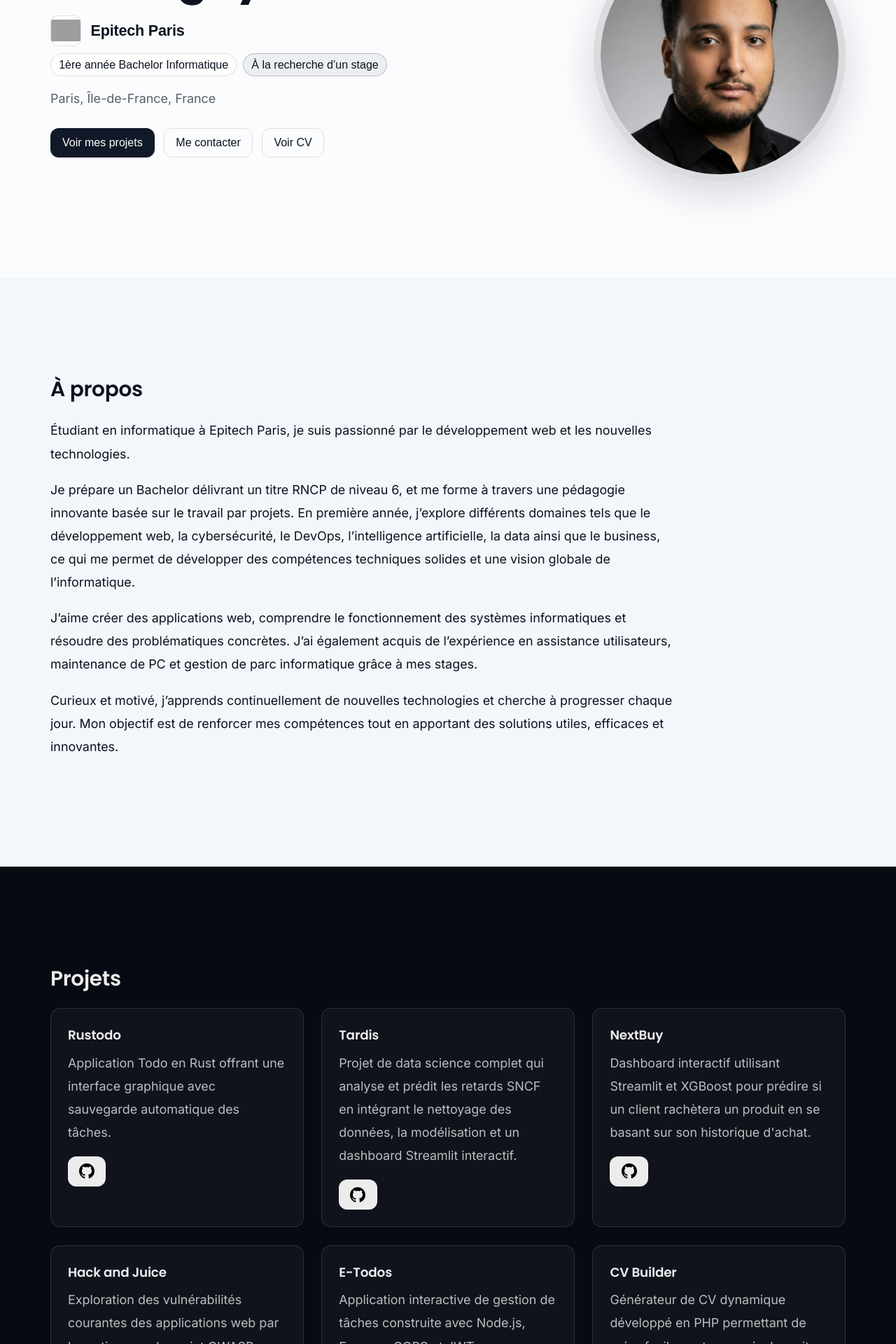
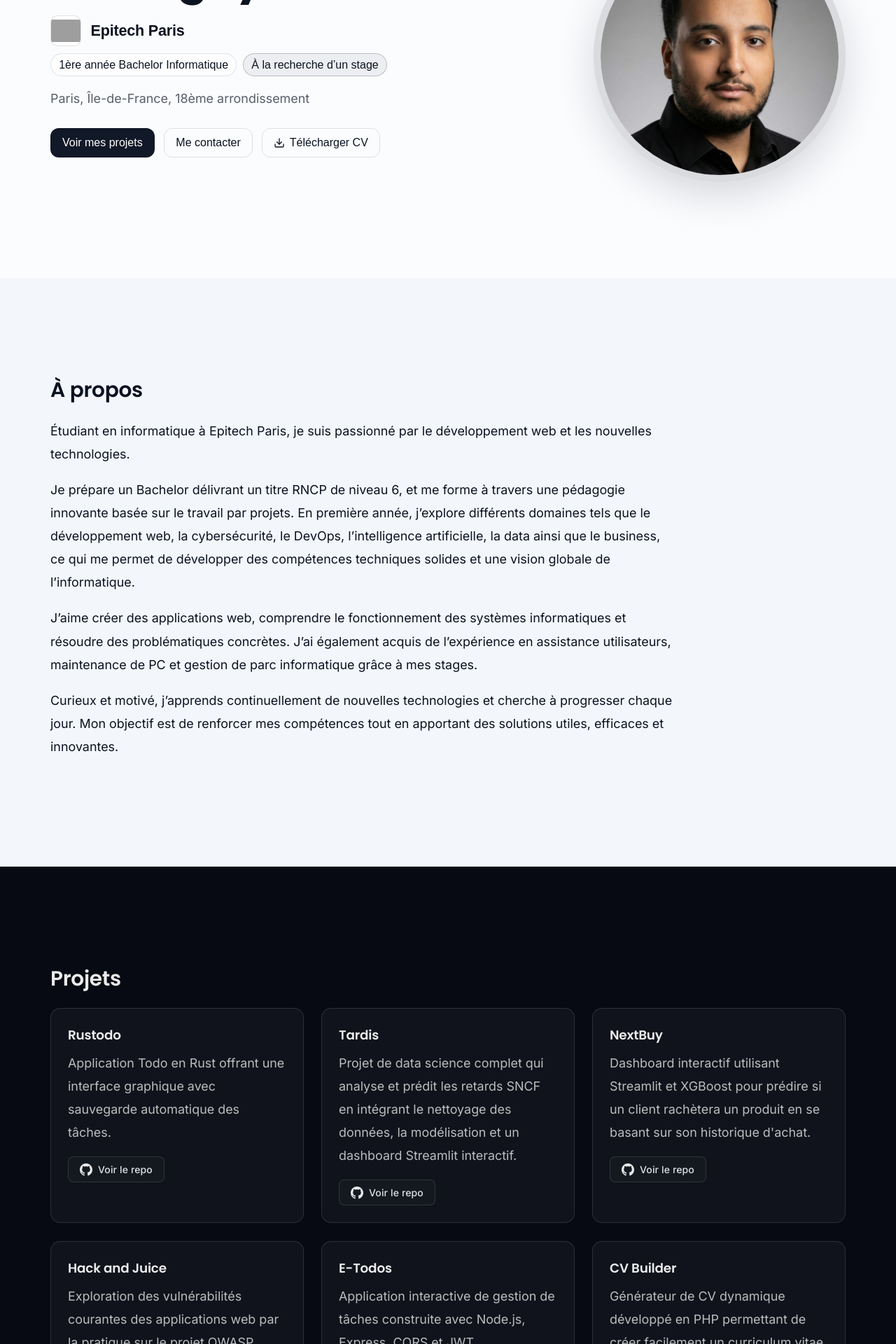
Before and after one commit to Newgeto/Portfolio, a React (Vite) app: page / in a window 1280 px wide. Shown: the part 300-2220 px from the top of the page at 70% size. Built offline with nearby package versions, Linux system fonts and the light colour scheme; grey boxes are pictures that could not be loaded.

Commit message:
Amélioration du style, des animations et de la section compétences

```diff
--- a/src/App.jsx
+++ b/src/App.jsx
@@ -31,7 +31,7 @@
           observer.unobserve(entry.target)
         }
       },
-      { threshold: 0.15, rootMargin: '0px 0px -10% 0px' },
+      { threshold: 0.08, rootMargin: '0px 0px -6% 0px' },
     )
 
     elements.forEach((el) => observer.observe(el))
--- a/src/sections/Home.jsx
+++ b/src/sections/Home.jsx
@@ -36,13 +36,18 @@
               <span className="heroPill heroPillAccent">À la recherche d’un stage</span>
             </div>
             <p className="heroLocation muted reveal revealDelay3" data-reveal>
-              Paris, Île-de-France, France
+              Paris, Île-de-France, 18ème arrondissement
             </p>
             <div className="actions reveal revealDelay3" data-reveal>
               <a className="button" href="#projects">Voir mes projets</a>
               <a className="button button-secondary" href="#contact">Me contacter</a>
               <a className="button button-secondary" href={cvHref} target="_blank" rel="noreferrer">
-                Voir CV
+                <svg xmlns="http://www.w3.org/2000/svg" width="16" height="16" viewBox="0 0 24 24" fill="none" stroke="currentColor" strokeWidth="2" strokeLinecap="round" strokeLinejoin="round" aria-hidden="true" style={{marginRight: '0.4rem', flexShrink: 0}}>
+                  <path d="M21 15v4a2 2 0 0 1-2 2H5a2 2 0 0 1-2-2v-4"/>
+                  <polyline points="7 10 12 15 17 10"/>
+                  <line x1="12" y1="15" x2="12" y2="3"/>
+                </svg>
+                Télécharger CV
               </a>
             </div>
           </div>
--- a/src/sections/Projects.jsx
+++ b/src/sections/Projects.jsx
@@ -6,39 +6,39 @@
       id: 'Rustodo',
       title: 'Rustodo',
       description: "Application Todo en Rust offrant une interface graphique avec sauvegarde automatique des tâches.",
-      link: { label: 'Voir la repo', href: 'https://github.com/Newgeto/Rustodo' },
+      link: { label: 'Voir le repo', href: 'https://github.com/Newgeto/Rustodo' },
     },
     {
       id: 'Tardis',
       title: 'Tardis',
       description: "Projet de data science complet qui analyse et prédit les retards SNCF en intégrant le nettoyage des données, la modélisation et un dashboard Streamlit interactif.",
-      link: { label: 'Voir la repo', href: 'https://github.com/Newgeto/Tardis' },
+      link: { label: 'Voir le repo', href: 'https://github.com/Newgeto/Tardis' },
     },
     {
       id: 'NextBuy',
       title: 'NextBuy',
       description: "Dashboard interactif utilisant Streamlit et XGBoost pour prédire si un client rachètera un produit en se basant sur son historique d'achat.",
-      link: { label: 'Voir la repo', href: 'https://github.com/Newgeto/NextBuy' },
+      link: { label: 'Voir le repo', href: 'https://github.com/Newgeto/NextBuy' },
     },
     {
       id: 'Hack-and-Juice',
       title: 'Hack and Juice',
       description: "Exploration des vulnérabilités courantes des applications web par la pratique sur le projet OWASP Juice Shop.",
-      link: { label: 'Voir la repo', href: 'https://github.com/Newgeto/Hack-and-Juice' },
+      link: { label: 'Voir le repo', href: 'https://github.com/Newgeto/Hack-and-Juice' },
       dates: { start: '01/12/2025', end: '19/12/2025' },
     },
     {
       id: 'E-todos',
       title: 'E-Todos',
       description: "Application interactive de gestion de tâches construite avec Node.js, Express, CORS et JWT.",
-      link: { label: 'Voir la repo', href: 'https://github.com/Newgeto/E-Todos' },
+      link: { label: 'Voir le repo', href: 'https://github.com/Newgeto/E-Todos' },
       dates: { start: '03/11/2025', end: '28/11/2025' },
     },
     {
       id: 'Cv-builder',
       title: 'CV Builder',
       description: "Générateur de CV dynamique développé en PHP permettant de créer facilement un curriculum vitae professionnel.",
-      link: { label: 'Voir la repo', href: 'https://github.com/Newgeto/CV-Builder' },
+      link: { label: 'Voir le repo', href: 'https://github.com/Newgeto/CV-Builder' },
       dates: { start: '30/10/2025', end: '02/11/2025' },
     },
   ]
@@ -70,9 +70,10 @@
                   href={project.link.href}
                   target="_blank"
                   rel="noreferrer"
-                  title="Voir la repo"
+                  title="Voir le repo"
                 >
-                  <img src={githubLogo} alt="GitHub" className="projectGithubLogo" />
+                  <img src={githubLogo} alt="" className="projectGithubLogo" aria-hidden="true" />
+                  <span>Voir le repo</span>
                 </a>
               </div>
             </article>
--- a/src/sections/Skills.jsx
+++ b/src/sections/Skills.jsx
@@ -12,11 +12,11 @@
               <h3 className="skillCategoryTitle">Développement</h3>
             </div>
             <div className="skillLogoGrid skillLogoGridFeatured">
-              {SKILLS.dev.map(({ name, logo }) => (
-                <div key={name} className="skillLogoItem" title={name}>
+              {SKILLS.dev.map(({ name, logo, href }) => (
+                <a key={name} className="skillLogoItem" title={name} href={href} target="_blank" rel="noreferrer">
                   <img className={`skillLogoImg${name === 'WordPress' ? ' skillLogoImgWordpress' : ''}`} src={logo} alt={name} loading="lazy" />
                   <span className="skillLogoName">{name}</span>
-                </div>
+                </a>
               ))}
             </div>
           </div>
@@ -28,11 +28,11 @@
               <h3 className="skillCategoryTitle">Outils</h3>
             </div>
             <div className="skillLogoGrid">
-              {SKILLS.tools.map(({ name, logo }) => (
-                <div key={name} className="skillLogoItem" title={name}>
+              {SKILLS.tools.map(({ name, logo, href }) => (
+                <a key={name} className="skillLogoItem" title={name} href={href} target="_blank" rel="noreferrer">
                   <img className={`skillLogoImg${name === 'WordPress' ? ' skillLogoImgWordpress' : ''}`} src={logo} alt={name} loading="lazy" />
                   <span className="skillLogoName">{name}</span>
-                </div>
+                </a>
               ))}
             </div>
           </div>
@@ -41,11 +41,11 @@
               <h3 className="skillCategoryTitle">Création</h3>
             </div>
             <div className="skillLogoGrid">
-              {SKILLS.creation.map(({ name, logo }) => (
-                <div key={name} className="skillLogoItem" title={name}>
+              {SKILLS.creation.map(({ name, logo, href }) => (
+                <a key={name} className="skillLogoItem" title={name} href={href} target="_blank" rel="noreferrer">
                   <img className={`skillLogoImg${name === 'WordPress' ? ' skillLogoImgWordpress' : ''}`} src={logo} alt={name} loading="lazy" />
                   <span className="skillLogoName">{name}</span>
-                </div>
+                </a>
               ))}
             </div>
           </div>
--- a/src/styles/animations.css
+++ b/src/styles/animations.css
@@ -1,34 +1,32 @@
+/* ── Scroll-reveal ────────────────────────────────────────────── */
+/* État initial : caché */
 .reveal {
   opacity: 0;
-  transform: translateY(10px);
+  transform: translateY(32px) scale(0.97);
+  will-change: transform, opacity;
 }
 
+/* Visible : entrée fluide avec courbe expo-out */
 .reveal.is-visible {
   opacity: 1;
-  transform: translateY(0);
-  transition: opacity 520ms ease, transform 520ms ease;
+  transform: translateY(0) scale(1);
+  transition:
+    opacity 680ms cubic-bezier(0.16, 1, 0.3, 1),
+    transform 680ms cubic-bezier(0.16, 1, 0.3, 1);
 }
 
-.revealDelay1.is-visible {
-  transition-delay: 80ms;
-}
+/* Décalages en cascade pour les éléments enfants */
+.revealDelay1.is-visible { transition-delay: 90ms; }
+.revealDelay2.is-visible { transition-delay: 190ms; }
+.revealDelay3.is-visible { transition-delay: 300ms; }
 
-.revealDelay2.is-visible {
-  transition-delay: 160ms;
-}
-
-.revealDelay3.is-visible {
-  transition-delay: 240ms;
-}
-
+/* Accessibilité */
 @media (prefers-reduced-motion: reduce) {
-  .button,
-  .card,
-  .contactCard,
   .reveal,
   .reveal.is-visible {
     transition: none;
     transform: none;
+    opacity: 1;
   }
 
   .revealDelay1.is-visible,
--- a/src/styles/projects.css
+++ b/src/styles/projects.css
@@ -60,38 +60,45 @@
 .projectButton {
   display: inline-flex;
   align-items: center;
-  justify-content: center;
-  padding: 0.6rem 0.95rem;
-  border-radius: 12px;
-  border: 1px solid rgba(255, 255, 255, 0.18);
-  background: rgba(255, 255, 255, 0.92);
-  color: rgba(11, 18, 32, 0.96);
+  gap: 0.5rem;
+  padding: 0.55rem 1rem;
+  border-radius: 8px;
+  border: 1px solid rgba(255, 255, 255, 0.12);
+  background: rgba(22, 27, 34, 0.9);
+  color: rgba(230, 237, 243, 0.95);
   text-decoration: none;
   font-family: 'Inter', sans-serif;
-  font-weight: 600;
-  font-size: 0.9rem;
+  font-weight: 500;
+  font-size: 0.875rem;
   white-space: nowrap;
-  transition: transform 140ms ease, background 140ms ease, border-color 140ms ease;
+  letter-spacing: 0.01em;
+  transition: background 160ms ease, border-color 160ms ease, transform 160ms ease, box-shadow 160ms ease;
 }
 
 .projectButton:hover {
-  background: #ffffff;
-  transform: translateY(-1px);
-  border-color: rgba(255, 255, 255, 0.28);
+  background: rgba(33, 41, 54, 0.98);
+  border-color: rgba(255, 255, 255, 0.22);
+  transform: translateY(-2px);
+  box-shadow: 0 4px 16px rgba(0, 0, 0, 0.35);
   text-decoration: none;
+  color: #fff;
 }
 
 .projectButton:active {
   transform: translateY(0px);
+  box-shadow: none;
 }
 
 .projectButton:focus-visible {
-  outline: 3px solid rgba(255, 255, 255, 0.26);
+  outline: 2px solid rgba(130, 180, 255, 0.55);
   outline-offset: 3px;
 }
 
 .projectGithubLogo {
-  width: 22px;
-  height: 22px;
+  width: 18px;
+  height: 18px;
   display: block;
+  filter: invert(1);
+  opacity: 0.9;
+  flex-shrink: 0;
 }
--- a/src/styles/skills.css
+++ b/src/styles/skills.css
@@ -52,6 +52,12 @@
   justify-items: center;
 }
 
+a.skillLogoItem {
+  text-decoration: none;
+  color: inherit;
+  cursor: pointer;
+}
+
 .skillLogoItem {
   display: flex;
   flex-direction: column;
```
Also changed, not shown: src/data/skills.js (+28 -18 lines), src/assets/cv-logo.svg, 1 other file (tests, documents, lock files or other folders).
